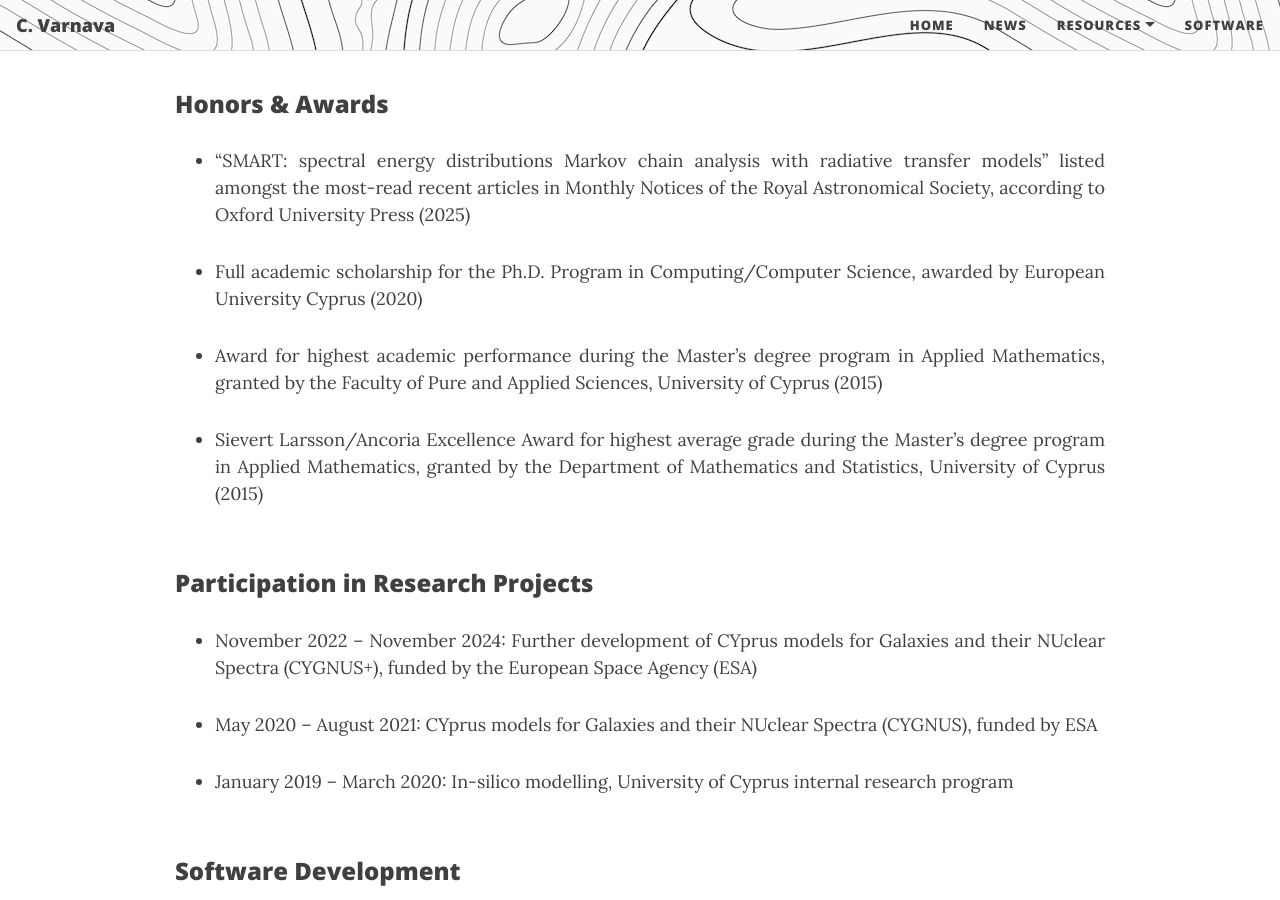
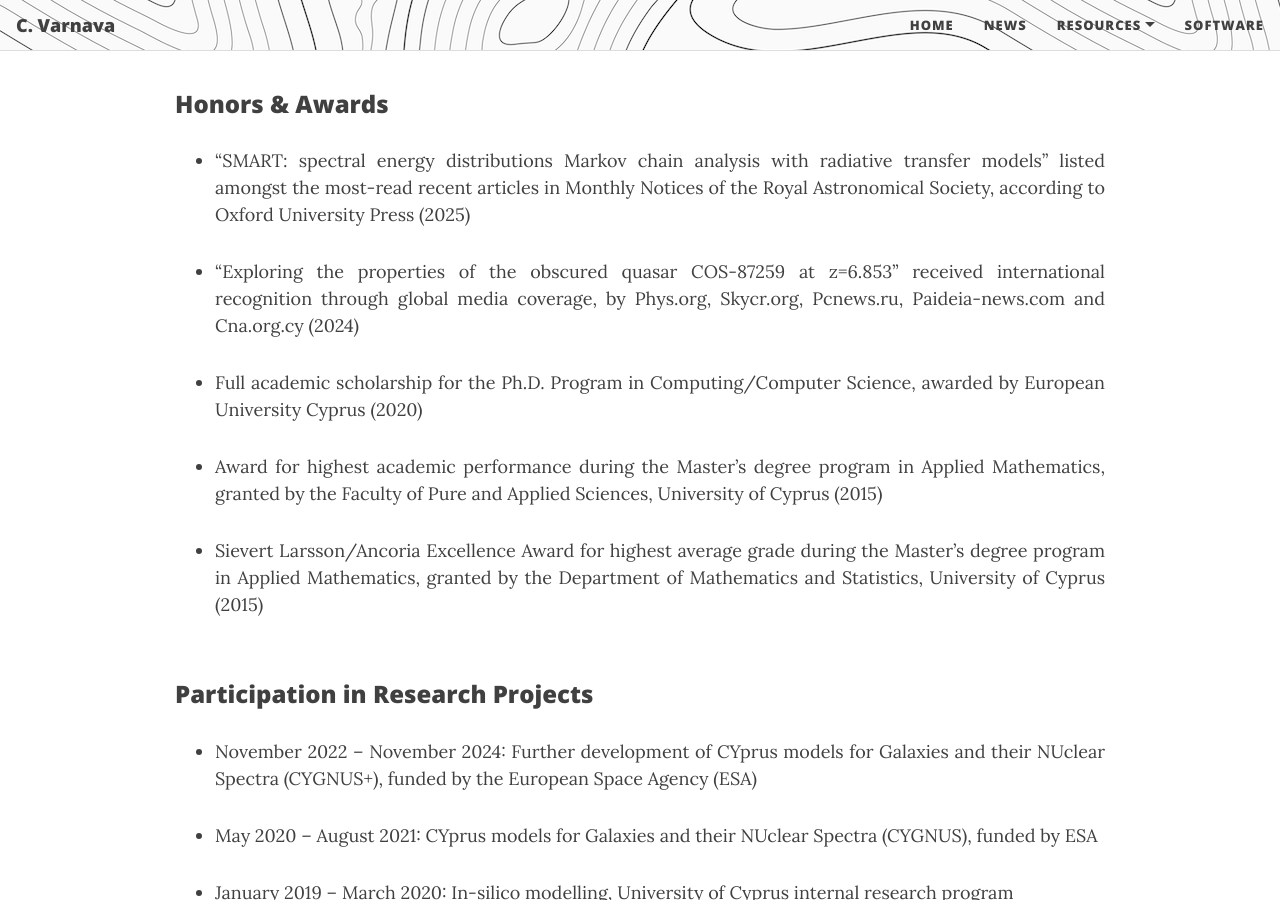
Before and after one commit to ch-var/ch-var.github.io, a Jekyll site: the page built from cv.html, in a window 1280 px wide and 900 px high, scrolled down 1109 px. Built offline with Jekyll 4.4.1, drawn with Linux system fonts in a browser that asks for light colours; formulas are drawn with MathJax 3.

Commit message:
Update cv.html

```diff
--- a/cv.html
+++ b/cv.html
@@ -47,6 +47,8 @@
 <p style="font-family: var(--header-font); font-weight: 800; line-height: 1.1; font-size: 1.5rem; margin-top: 1.25rem;">Honors & Awards</p>
 <ul>
 <li class="responsive-margin">“SMART: spectral energy distributions Markov chain analysis with radiative transfer models” listed amongst the most-read recent articles in Monthly Notices of the Royal Astronomical Society, according to Oxford University Press (2025)</li>
+<p></p>
+<li class="responsive-margin">“Exploring the properties of the obscured quasar COS-87259 at z=6.853” received international recognition through global media coverage, by Phys.org, Skycr.org, Pcnews.ru, Paideia-news.com and Cna.org.cy (2024)</li>
 <p></p>
 <li class="responsive-margin">Full academic scholarship for the Ph.D. Program in Computing/Computer Science, awarded by European University Cyprus (2020)</li>
 <p></p>
```
